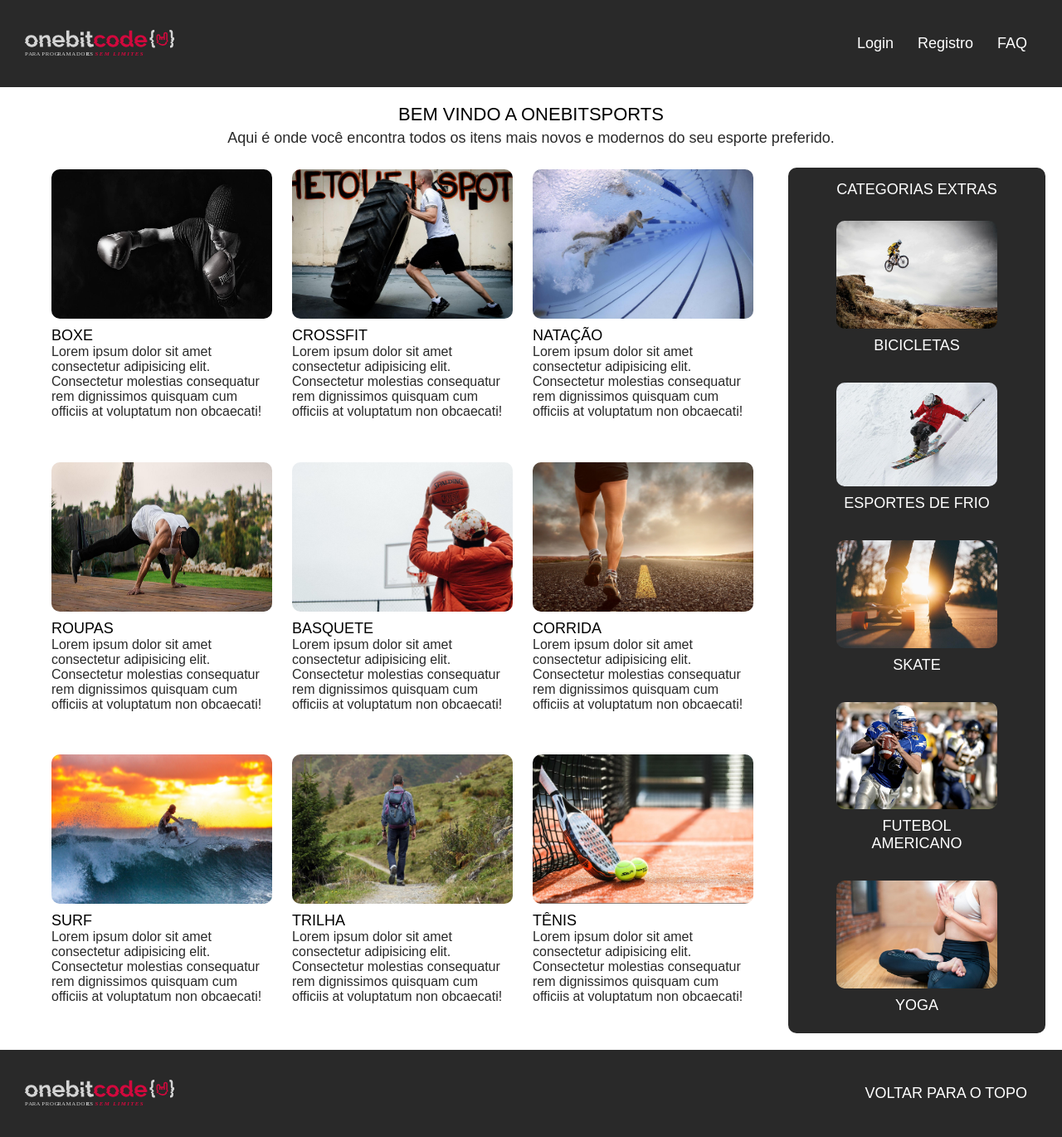
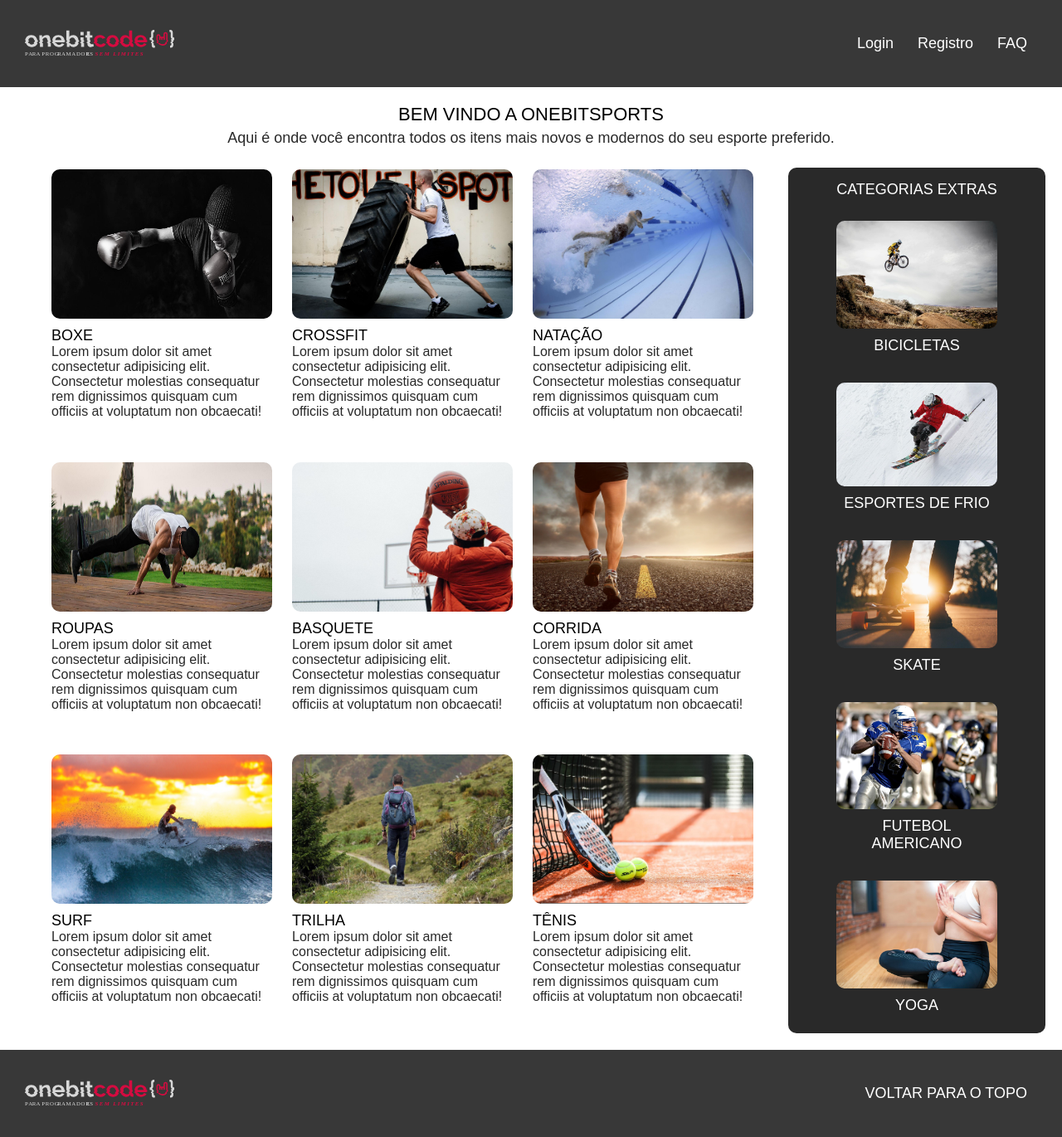
Before and after one commit to rubensaintz/onebitsports, a plain HTML site: page index.html in a window 1280 px wide. Shown: the whole page at 83% size. Drawn offline with Linux system fonts and the light colour scheme.

Commit message:
alteração de cores e espaçamentos

```diff
--- a/style.css
+++ b/style.css
@@ -14,7 +14,7 @@
 .header {
   width: 100%;
   min-height: 40px;
-  background-color: #292929;
+  background-color: #383838;
   display: flex;
   align-items: center;
   justify-content: space-between;
@@ -120,7 +120,7 @@
 .footer {
   width: 100%;
   min-height: 40px;
-  background-color: #292929;
+  background-color: #383838;
   display: flex;
   flex-wrap: wrap;
   align-items: center;
@@ -153,6 +153,7 @@
   .header {
     flex-direction: column;
     gap: 20px;
+    padding: 20px;
   }
   .title-section .title{
     font-size: 20px;
```
